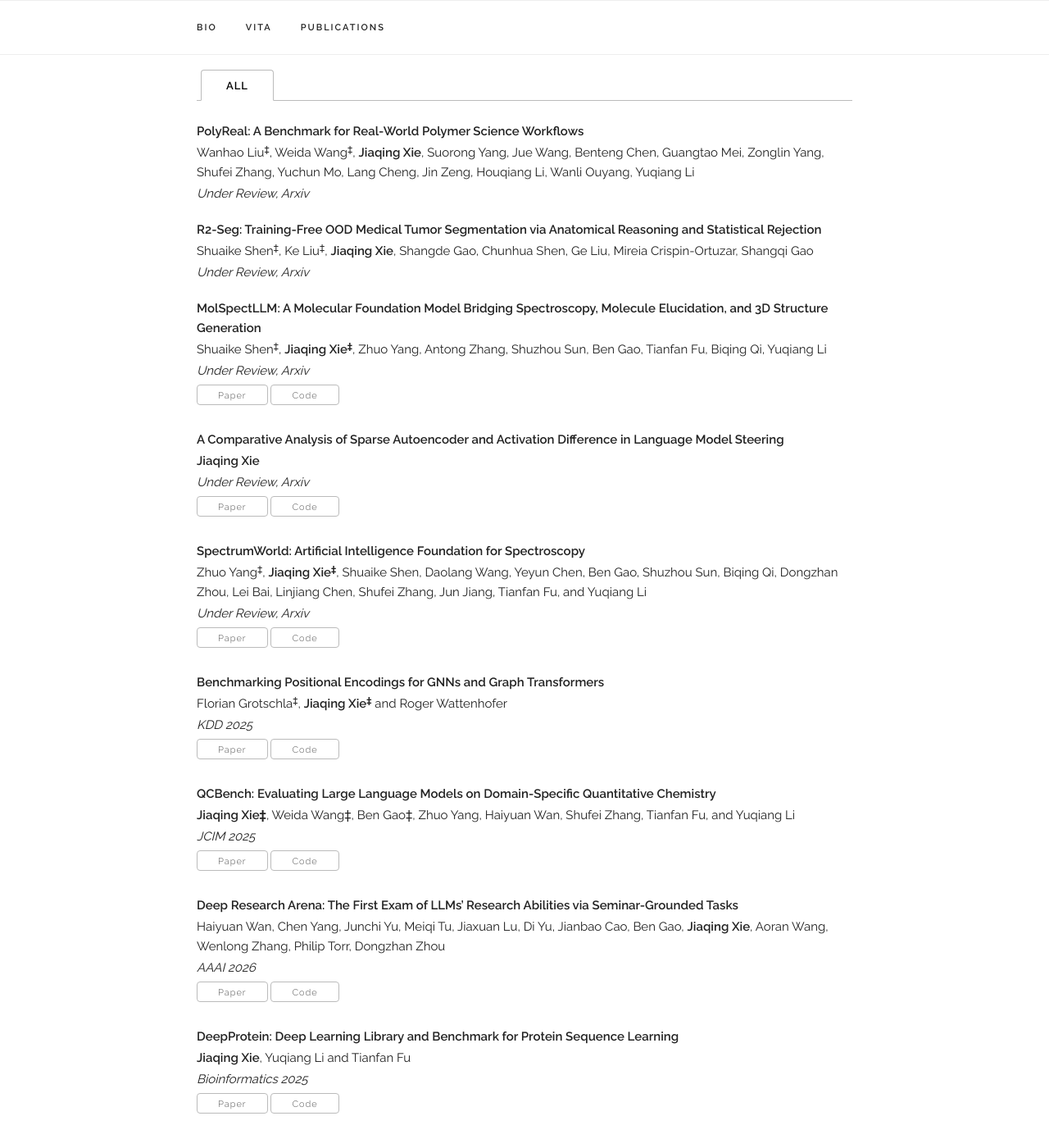
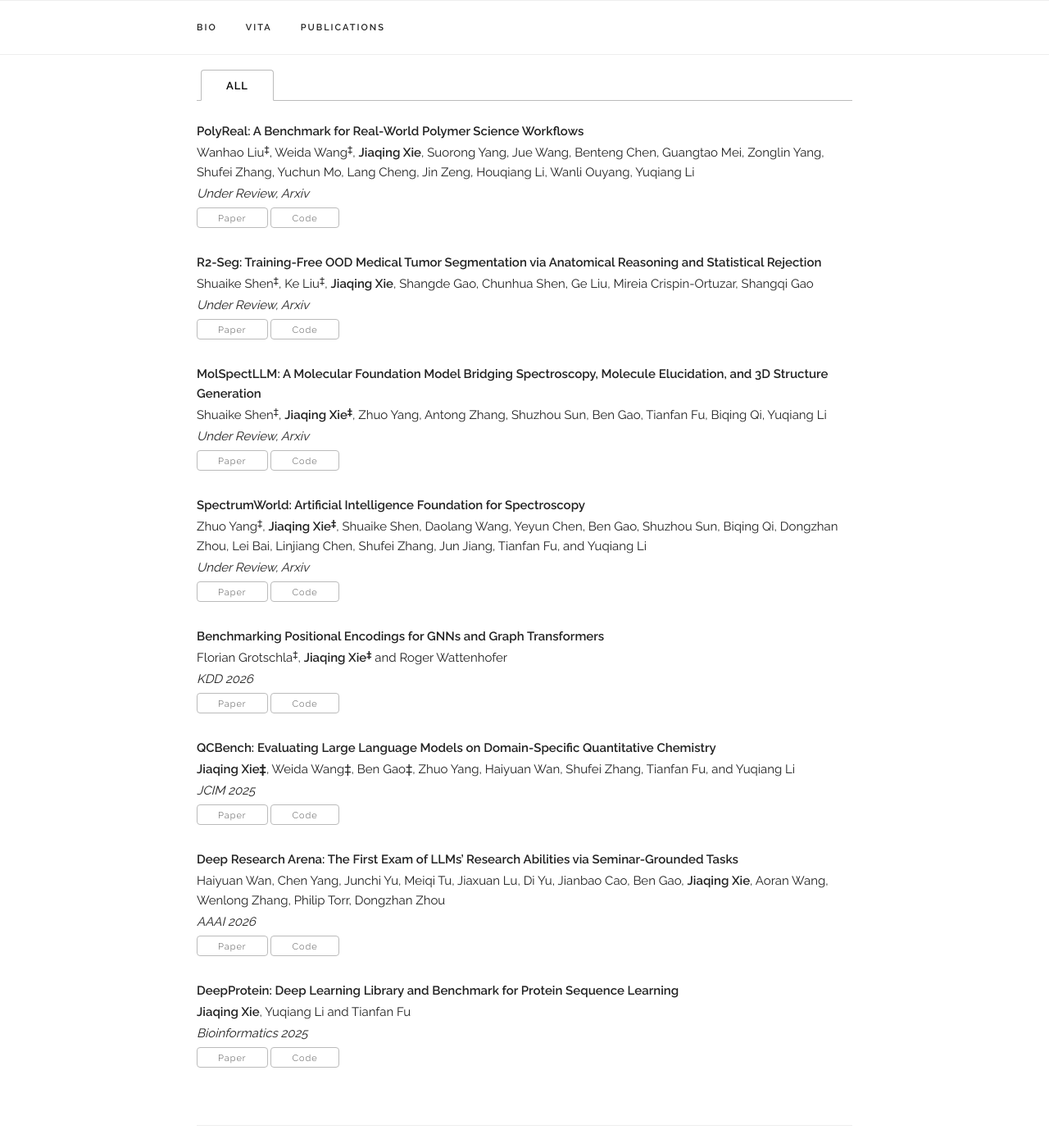
Before and after one commit to jiaqingxie/jiaqingxie.github.io, a Jekyll site: the page built from index.html, in a window 1280 px wide and 1400 px high, scrolled down 1423 px. Shown: the whole window at 82% size. Built offline with Jekyll 4.4.1, drawn with Linux system fonts in a browser that asks for light colours; some web fonts are replaced.

Commit message:
Update publications.yaml

```diff
--- a/_data/publications.yaml
+++ b/_data/publications.yaml
@@ -2,23 +2,22 @@
   - title: "PolyReal: A Benchmark for Real-World Polymer Science Workflows"
     authors: Wanhao Liu<sup>‡</sup>, Weida Wang<sup>‡</sup>, <b>Jiaqing Xie</b>, Suorong Yang, Jue Wang, Benteng Chen, Guangtao Mei, Zonglin Yang, Shufei Zhang, Yuchun Mo, Lang Cheng, Jin Zeng, Houqiang Li, Wanli Ouyang, Yuqiang Li
     venue: "Under Review, Arxiv"
+    paper_pdf: ""
+    code: ""
+    selected: y
 
   - title: "R2-Seg: Training-Free OOD Medical Tumor Segmentation via Anatomical Reasoning and Statistical Rejection"
     authors: Shuaike Shen<sup>‡</sup>, Ke Liu<sup>‡</sup>, <b>Jiaqing Xie</b>, Shangde Gao, Chunhua Shen, Ge Liu, Mireia Crispin-Ortuzar, Shangqi Gao
     venue: "Under Review, Arxiv"
+    paper_pdf: "https://arxiv.org/pdf/2511.12691"
+    code: ""
+    selected: y
 
 
   - title: "MolSpectLLM: A Molecular Foundation Model Bridging Spectroscopy, Molecule Elucidation, and 3D Structure Generation"
     authors: "Shuaike Shen<sup>‡</sup>, <b>Jiaqing Xie<sup>‡</sup></b>, Zhuo Yang, Antong Zhang, Shuzhou Sun, Ben Gao, Tianfan Fu, Biqing Qi, Yuqiang Li"
     venue: "Under Review, Arxiv"
     paper_pdf: "https://arxiv.org/pdf/2509.21861"
-    code: ""
-    selected: y
-
-  - title: "A Comparative Analysis of Sparse Autoencoder and Activation Difference in Language Model Steering"
-    authors: "<b>Jiaqing Xie</b>"
-    venue: "Under Review, Arxiv"
-    paper_pdf: "https://arxiv.org/pdf/2510.01246"
     code: ""
     selected: y
 
@@ -31,7 +30,7 @@
 
   - title: "Benchmarking Positional Encodings for GNNs and Graph Transformers"
     authors: "Florian Grotschla<sup>‡</sup>, <b>Jiaqing Xie<sup>‡</sup></b> and Roger Wattenhofer"
-    venue: "KDD 2025"
+    venue: "KDD 2026"
     paper_pdf: "https://arxiv.org/pdf/2411.12732"
     code: "https://github.com/ETH-DISCO/Benchmarking-PEs"
     selected: y
```
